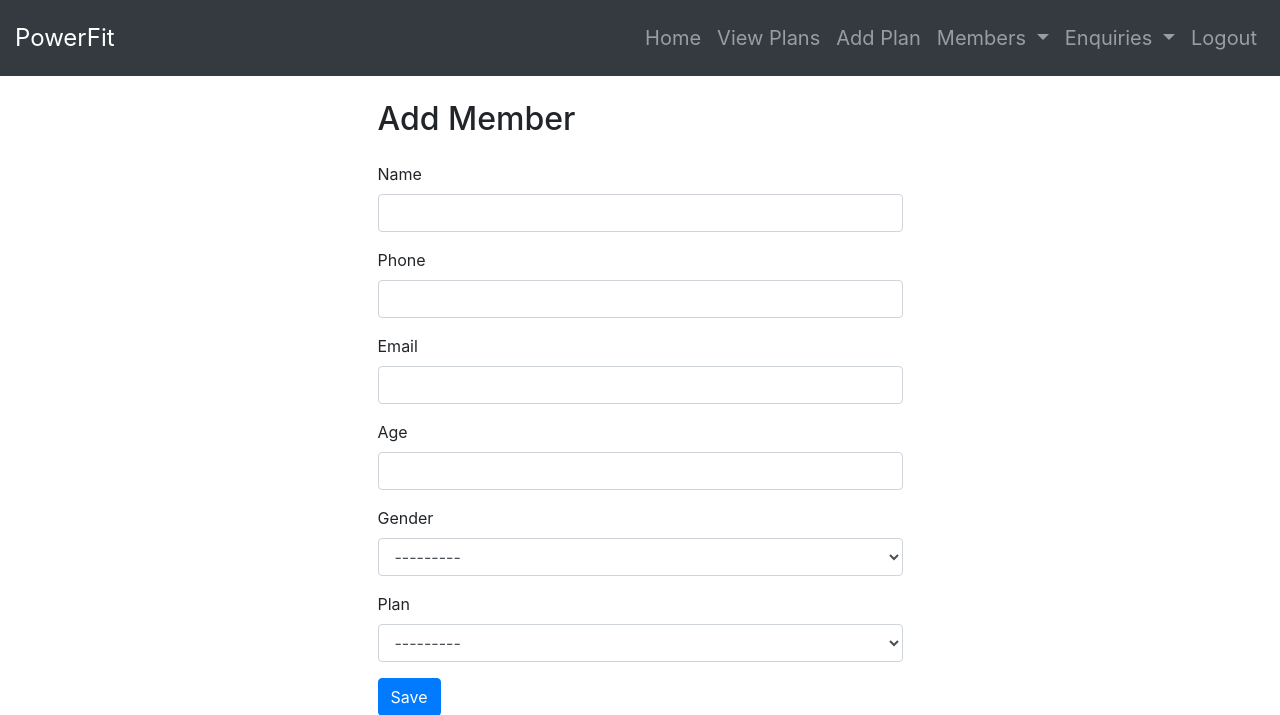
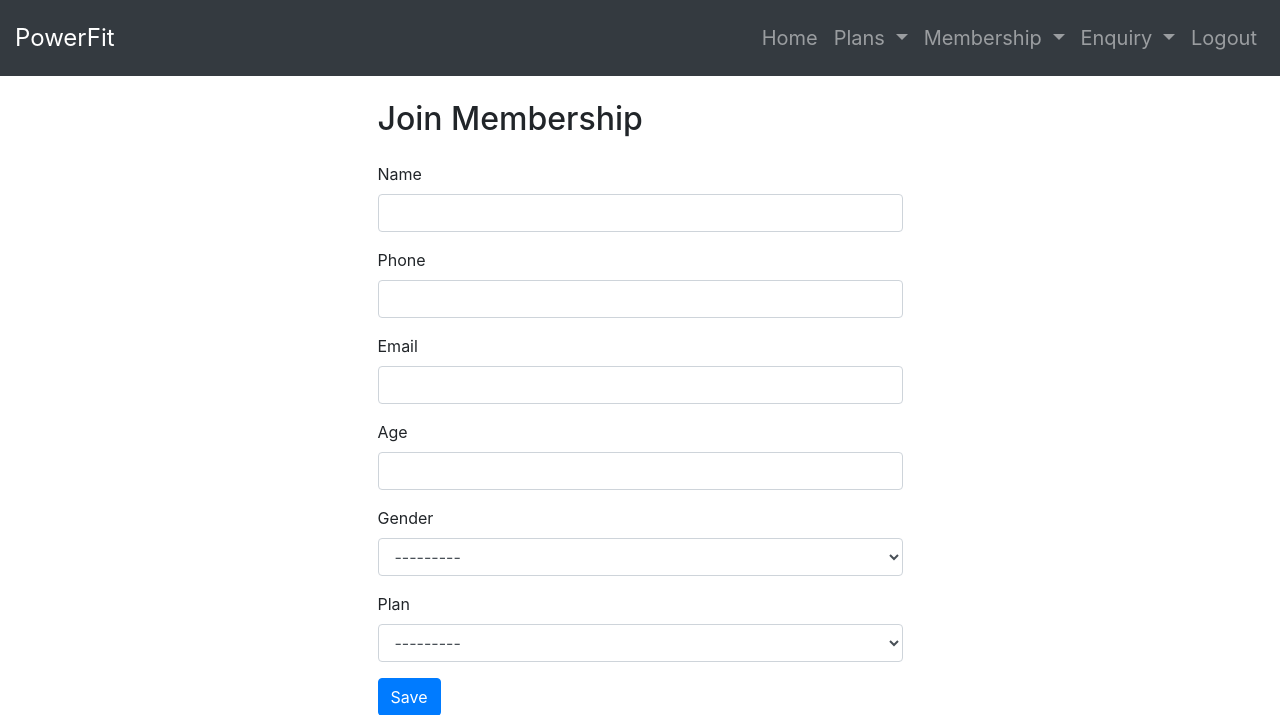
Before and after one commit to atharvapawar/Gym_Management_System, a Django app: page /add_member/ in a window 1280 px wide. Shown: the top 715 px of the page. Run offline with Django 5.2, Linux system fonts and the light colour scheme; the visitor is signed in with stand-in values (Sample User, id 1); data that the repository does not hold is empty; some libraries are stand-ins or nearby versions.

Commit message:
Updated register and some things

```diff
--- a/Clients/forms.py
+++ b/Clients/forms.py
@@ -4,6 +4,7 @@ from .models import Plan, Member, Enquiry ,CustomUser
 from django.contrib.auth.forms import UserCreationForm
 
 class CustomUserRegistrationForm(UserCreationForm):
+    password = forms.CharField(widget=forms.PasswordInput)
 
     class Meta:
         model = CustomUser
--- a/Clients/models.py
+++ b/Clients/models.py
@@ -3,9 +3,6 @@ from django.contrib.auth.models import AbstractUser, Group, Permission
 
 # Create your models here.
 class CustomUser(AbstractUser):
-    city = models.CharField(max_length=50)
-    phone_number = models.CharField(max_length=20)
-
     class Meta:
         verbose_name = 'User'
         verbose_name_plural = 'Users'
--- a/Clients/templates/Clientsapp/add_member.html
+++ b/Clients/templates/Clientsapp/add_member.html
@@ -1,12 +1,12 @@
 {% extends 'base.html' %}
 
-{% block title %} Add Member {% endblock %}
+{% block title %} Join Membership {% endblock %}
 
 {% block content %}
 <div class="container">
     <div class="row">
         <div class="col-md-6 offset-md-3">
-            <h2 class="mt-4 mb-4">Add Member</h2>
+            <h2 class="mt-4 mb-4">Join Membership</h2>
             <form method="post" enctype="multipart/form-data" id="member-form">
                 {% csrf_token %}
                 <div class="form-group">
--- a/Clients/templates/Clientsapp/nav.html
+++ b/Clients/templates/Clientsapp/nav.html
@@ -9,35 +9,38 @@
                 <li class="nav-item">
                     <a class="nav-link" href="{% url 'home' %}" style="font-size: 20px;">Home</a>
                 </li>
-                <li class="nav-item">
-                    <a class="nav-link" href="{% url 'plan_view' %}" style="font-size: 20px;">View Plans</a>
-                </li>
                 {% if request.user.is_authenticated %}
-                    {% if request.user.is_staff %}
-                        <li class="nav-item">
-                            <a class="nav-link" href="{% url 'add_plan' %}" style="font-size: 20px;">Add Plan</a>
-                        </li>
-                    {% endif %}
                     <li class="nav-item dropdown">
                         <a class="nav-link dropdown-toggle" href="#" id="navbarDropdownMembers" role="button" data-toggle="dropdown" aria-haspopup="true" aria-expanded="false" style="font-size: 20px;">
-                            Members
+                            Plans
                         </a>
                         <div class="dropdown-menu" aria-labelledby="navbarDropdownMembers">
+                            <a class="dropdown-item" href="{% url 'plan_view' %}">View Plans</a>
                             {% if request.user.is_staff %}
-                                <a class="dropdown-item" href="{% url 'add_member' %}">Add Member</a>
+                                <a class="dropdown-item" href="{% url 'add_plan' %}">Add Plan</a>
                             {% endif %}
-                            <a class="dropdown-item" href="{% url 'view_members' %}">View Members</a>
+                        </div>
+                    </li>
+                    <li class="nav-item dropdown">
+                        <a class="nav-link dropdown-toggle" href="#" id="navbarDropdownMembers" role="button" data-toggle="dropdown" aria-haspopup="true" aria-expanded="false" style="font-size: 20px;">
+                            Membership
+                        </a>
+                        <div class="dropdown-menu" aria-labelledby="navbarDropdownMembers">
+                            <a class="dropdown-item" href="{% url 'add_member' %}">Join Membership</a>
+                            {% if request.user.is_staff %}
+                                <a class="dropdown-item" href="{% url 'view_members' %}">View Members</a>
+                            {% endif %}
                         </div>
                     </li>
                     <li class="nav-item dropdown">
                         <a class="nav-link dropdown-toggle" href="#" id="navbarDropdownEnquiries" role="button" data-toggle="dropdown" aria-haspopup="true" aria-expanded="false" style="font-size: 20px;">
-                            Enquiries
+                            Enquiry
                         </a>
                         <div class="dropdown-menu" aria-labelledby="navbarDropdownEnquiries">
+                            <a class="dropdown-item" href="{% url 'add_enquiry' %}">Make Enquiry</a>
                             {% if request.user.is_staff %}
                                 <a class="dropdown-item" href="{% url 'view_enquiry' %}">View Enquiries</a>
                             {% endif %}
-                            <a class="dropdown-item" href="{% url 'add_enquiry' %}">Add Enquiry</a>
                         </div>
                     </li>
                     <li class="nav-item">
--- a/Clients/views.py
+++ b/Clients/views.py
@@ -29,7 +29,8 @@ def register(request):
     return render(request, 'Register.html', {'form': form})
 
 def home(request):
-    return render(request, 'Clientsapp/home.html')
+    plans = Plan.objects.all()
+    return render(request, 'Clientsapp/home.html', {'plans': plans})
 
 def plan_view(request):
     plans = Plan.objects.all()
```
Also changed, not shown: Clients/templates/Clientsapp/home.html (+12 -0 lines).
